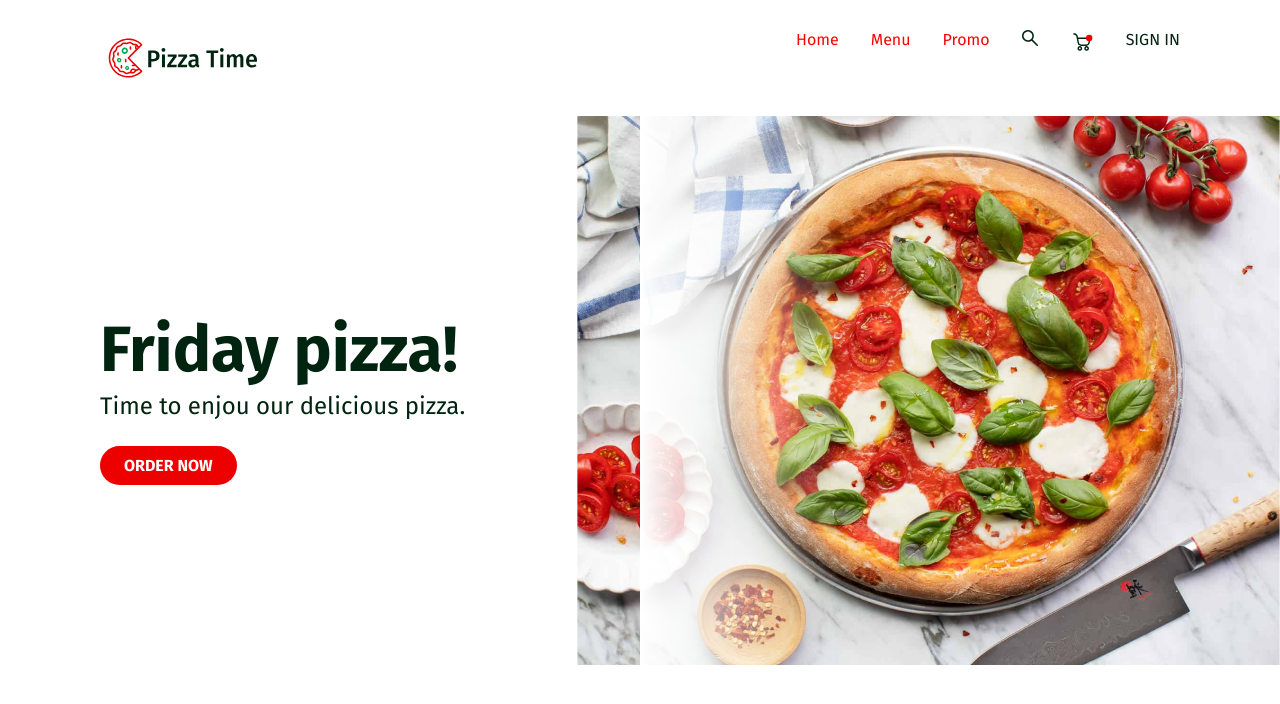
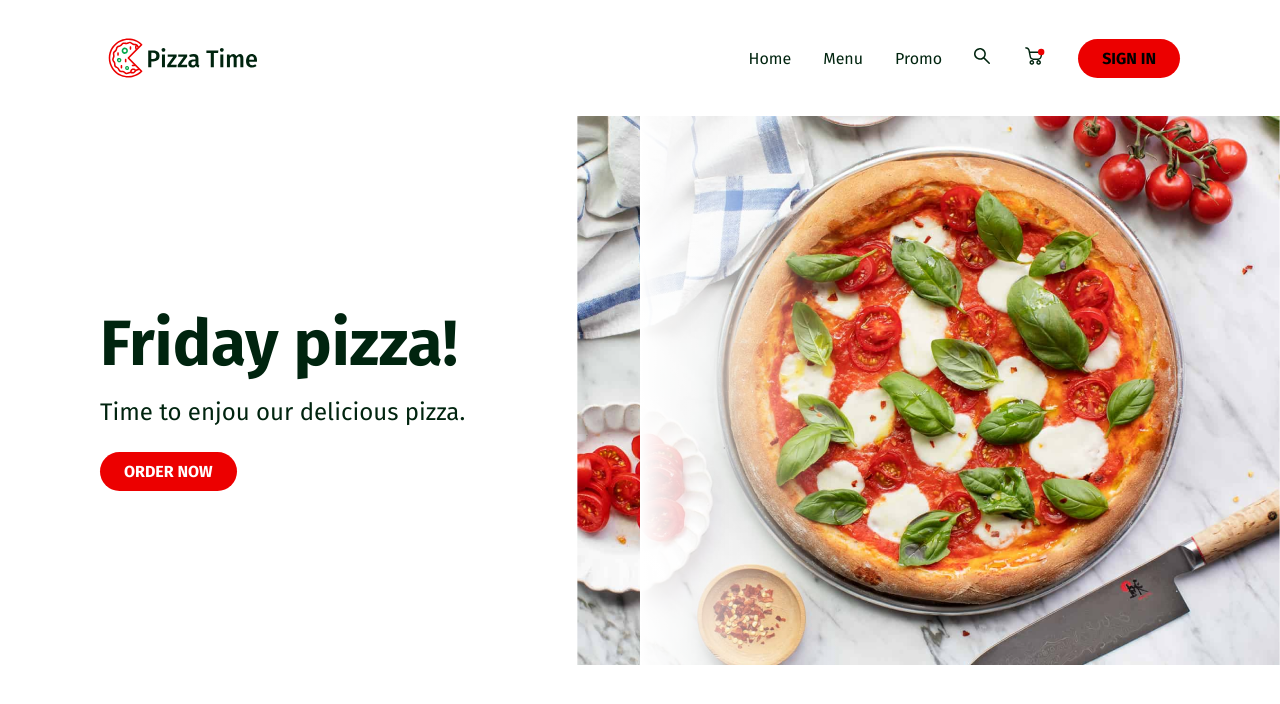
Before and after one commit to http-AbnerSantin/Pizzaria-Page, a plain HTML site: page index.html in a window 1280 px wide. Drawn offline with Linux system fonts and the light colour scheme.

Commit message:
Criando a parte do menu de pizzas,terminei o menu

```diff
--- a/css/main.css
+++ b/css/main.css
@@ -7,7 +7,7 @@
 }
 .container h1 {
   font-size: 4rem;
-  margin-bottom: 4px;
+  margin-bottom: 1rem;
 }
 .container p {
   font-size: 1.5rem;
--- a/css/menu.css
+++ b/css/menu.css
@@ -2,14 +2,22 @@
   display: flex;
   justify-content: space-between;
   padding: 1.875rem 6.25rem;
+  align-items: center;
 }
 .menu-components {
   display: flex;
   gap: 2rem;
+  align-items: center;
 }
-.menu-components * {
+.menu-components li a {
   color: #00240f;
 }
-.menu-components li a:first-child {
-  color: red;
+.menu-components li:last-child a {
+  color: white;
 }
+.menu-components li:last-child {
+  background: #ec0000;
+  padding: 0.625rem 1.5rem;
+  border-radius: 1.5rem;
+  font-weight: bold;
+}
```
Also changed, not shown: css/pizzas.css (added, +12 -0 lines).
